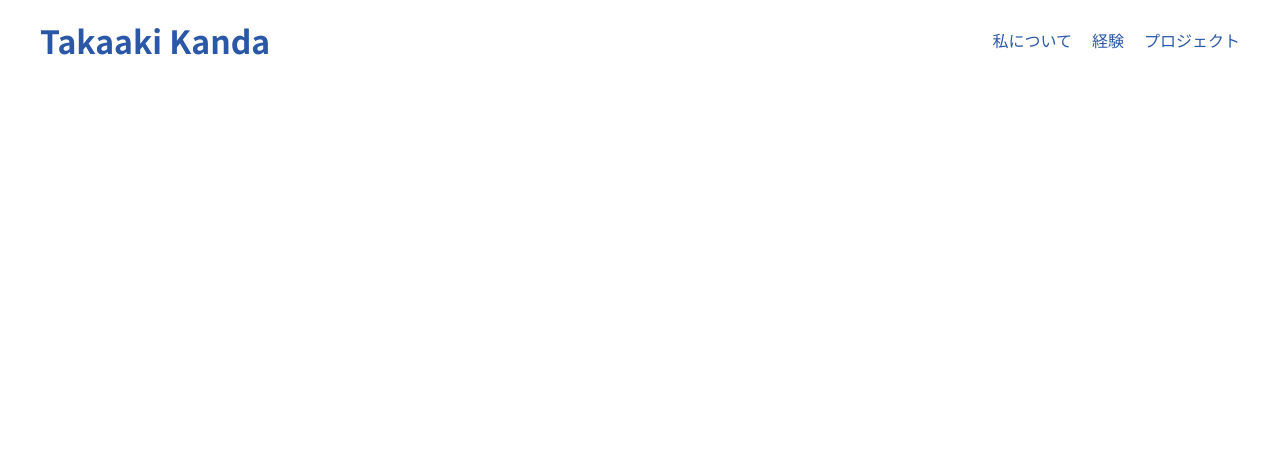
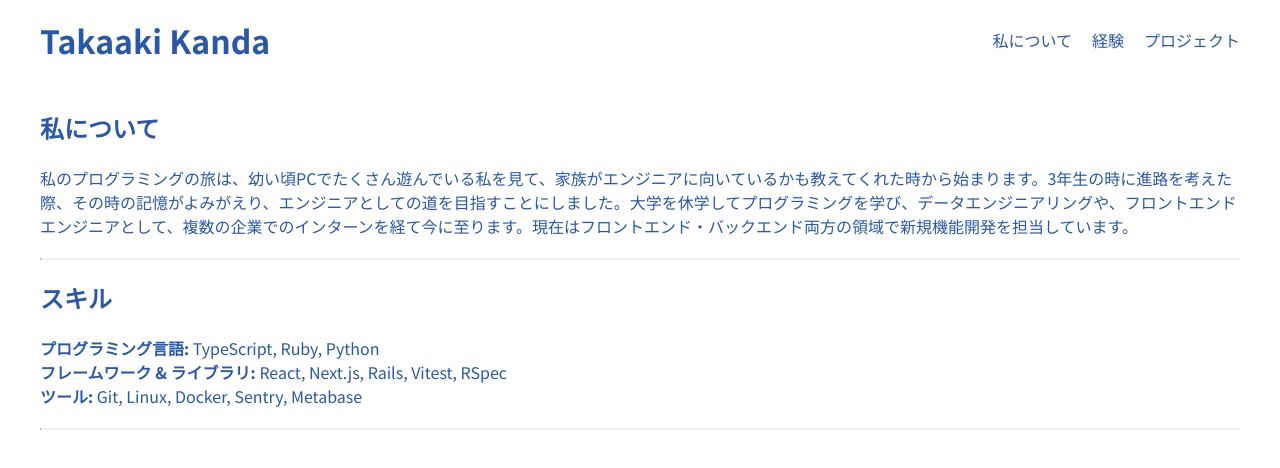
Before and after one commit to kandalog/takaaki-kanda, a React (Vite) app: page / in a window 1280 px wide. Shown: the top 468 px of the page. Built offline with nearby package versions, Linux system fonts and the light colour scheme.

Commit message:
refactor: ディレクトリ構成の変更
共通コンポーネントをラップしたページ固有のコンポーネントの置き場所を作るため

```diff
--- a/src/App.tsx
+++ b/src/App.tsx
@@ -1,10 +1,18 @@
-import Header from "./components/Header";
+import Header from "./components/common/Header";
+import MainContainer from "./components/common/MainContainer";
+
+import AboutSection from "./components/presentation/home/AboutSection";
+import SkillSection from "./components/presentation/home/SkillSection";
 
 function App() {
   return (
-    <div>
+    <>
       <Header />
-    </div>
+      <MainContainer>
+        <AboutSection />
+        <SkillSection />
+      </MainContainer>
+    </>
   );
 }
 
--- /dev/null
+++ b/src/components/presentation/home/AboutSection.tsx
@@ -0,0 +1,11 @@
+import Section from "../../common/Section";
+
+function AboutSection() {
+  return (
+    <Section divider title="私について">
+      私のプログラミングの旅は、幼い頃PCでたくさん遊んでいる私を見て、家族がエンジニアに向いているかも教えてくれた時から始まります。3年生の時に進路を考えた際、その時の記憶がよみがえり、エンジニアとしての道を目指すことにしました。大学を休学してプログラミングを学び、データエンジニアリングや、フロントエンドエンジニアとして、複数の企業でのインターンを経て今に至ります。現在はフロントエンド・バックエンド両方の領域で新規機能開発を担当しています。
+    </Section>
+  );
+}
+
+export default AboutSection;
--- /dev/null
+++ b/src/components/presentation/home/SkillSection.tsx
@@ -0,0 +1,20 @@
+import Section from "../../common/Section";
+
+function SkillSection() {
+  return (
+    <Section divider title="スキル">
+      <p>
+        <strong>プログラミング言語:</strong> TypeScript, Ruby, Python
+      </p>
+      <p>
+        <strong>フレームワーク & ライブラリ:</strong> React, Next.js, Rails,
+        Vitest, RSpec
+      </p>
+      <p>
+        <strong>ツール:</strong> Git, Linux, Docker, Sentry, Metabase
+      </p>
+    </Section>
+  );
+}
+
+export default SkillSection;
```
Also changed, not shown: src/components/common/Header.tsx (renamed from src/components/Header.tsx), src/components/common/MainContainer.tsx (renamed from src/components/MainContainer.tsx), src/components/common/Section.tsx (renamed from src/components/Section.tsx).
